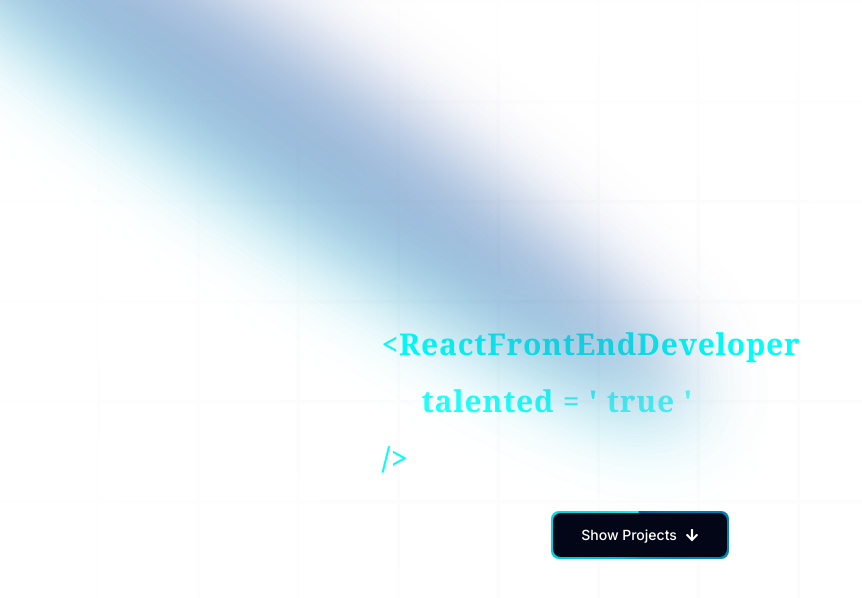
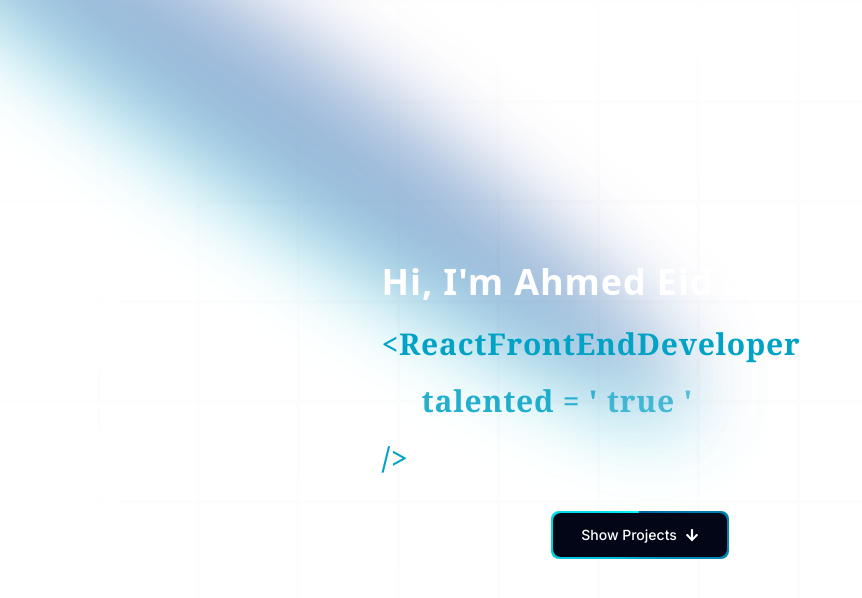
Before and after one commit to AhmedEid2504/ahmed-eid, a Next.js app: page / in a window 1280 px wide. Shown: the top 598 px of the page, without its empty margins (0-862 px from the left). Built offline with nearby package versions, Linux system fonts and the light colour scheme.

Commit message:
change text color and z index of spotlight

```diff
--- a/components/Hero.tsx
+++ b/components/Hero.tsx
@@ -8,7 +8,7 @@ import {  FaArrowDown } from 'react-icons/fa';
 const Hero = () => {
     return (
         <div>
-            <div>
+            <div className='-z-10'>
                 <Spotlight
                     className='max-sm:top-[21dvh] sm:top-[12dvh] md:top-[5dvh] -right-10 h-screen w-[100vw]'
                     fill='#00fff9'
@@ -26,7 +26,7 @@ const Hero = () => {
             <div className="h-screen w-screen relative dark:bg-black-100 bg-white  dark:bg-grid-white/[0.04] bg-grid-black/[0.01] flex items-center justify-center">
                 <div className="absolute pointer-events-none inset-0 flex items-center justify-center dark:bg-black-100 bg-white [mask-image:radial-gradient(ellipse_at_center,transparent_20%,black)]"></div>
             </div>
-            <div className='absolute w-screen h-screen top-0 left-0 flex flex-col justify-center items-center'>
+            <div className='z-50 absolute w-screen h-screen top-0 left-0 flex flex-col justify-center items-center'>
                 <div className='max-w-[89vw]'>
                     <TextGenerateEffect
                         words='Hi, I&apos;m Ahmed Eid and I&apos;m a'
@@ -37,7 +37,7 @@ const Hero = () => {
                     />
                     <TextGenerateEffect
                         words='<ReactFrontEndDeveloper'
-                        textColor='text-clr_1'
+                        textColor='text-clr_2'
                         delay={0.5}
                         duration={5}
                         textFamily='font-serif'
@@ -45,7 +45,7 @@ const Hero = () => {
                     />
                     <TextGenerateEffect
                         words="talented = ' true '"
-                        textColor='text-clr_1'
+                        textColor='text-clr_2'
                         delay={0.5}
                         duration={8}
                         textFamily='font-serif'
@@ -53,7 +53,7 @@ const Hero = () => {
                     />
                     <TextGenerateEffect
                         words='/>'
-                        textColor='text-clr_1'
+                        textColor='text-clr_2'
                         delay={0.5}
                         duration={5}
                         textFamily='font-serif'
```
